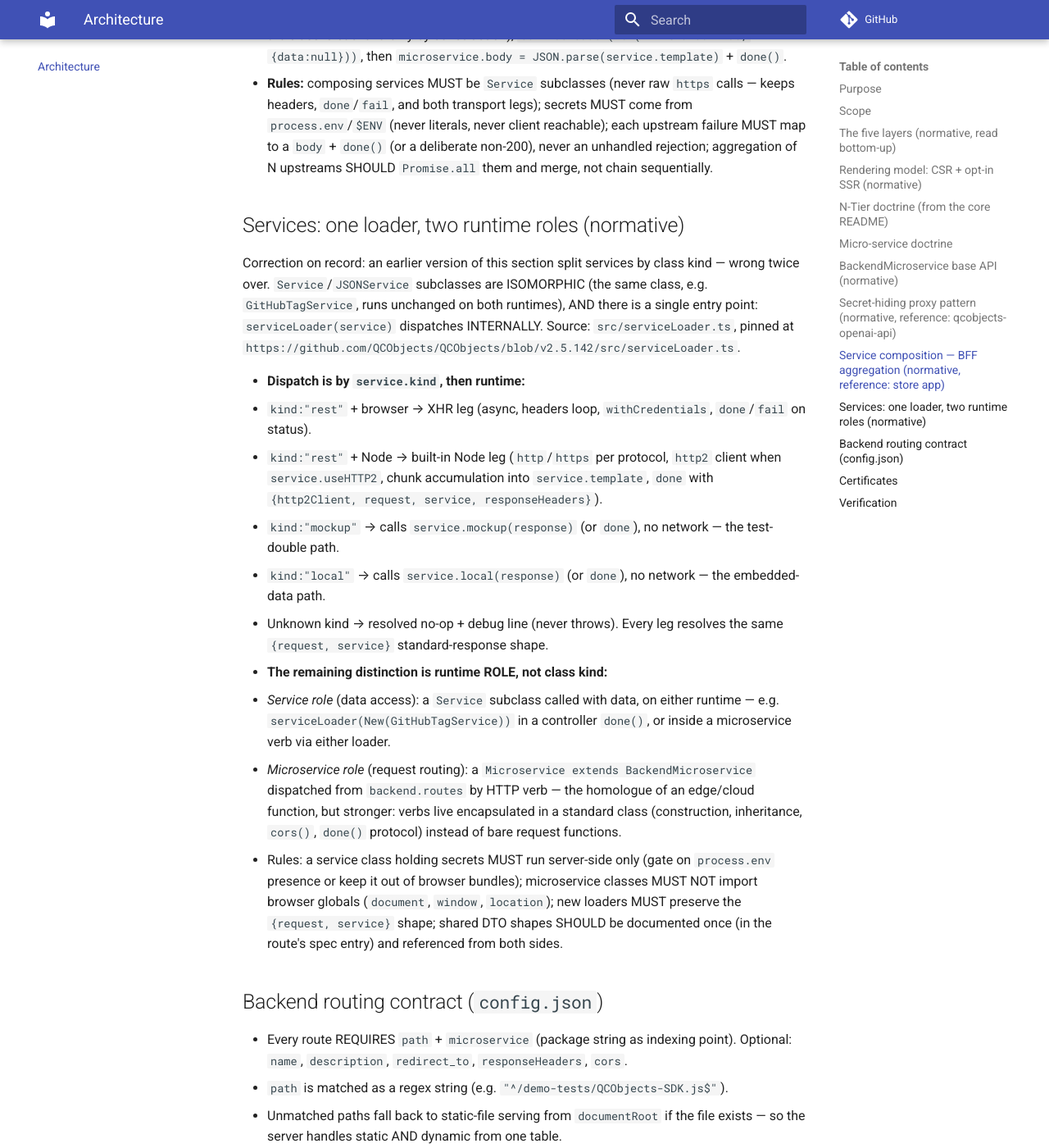
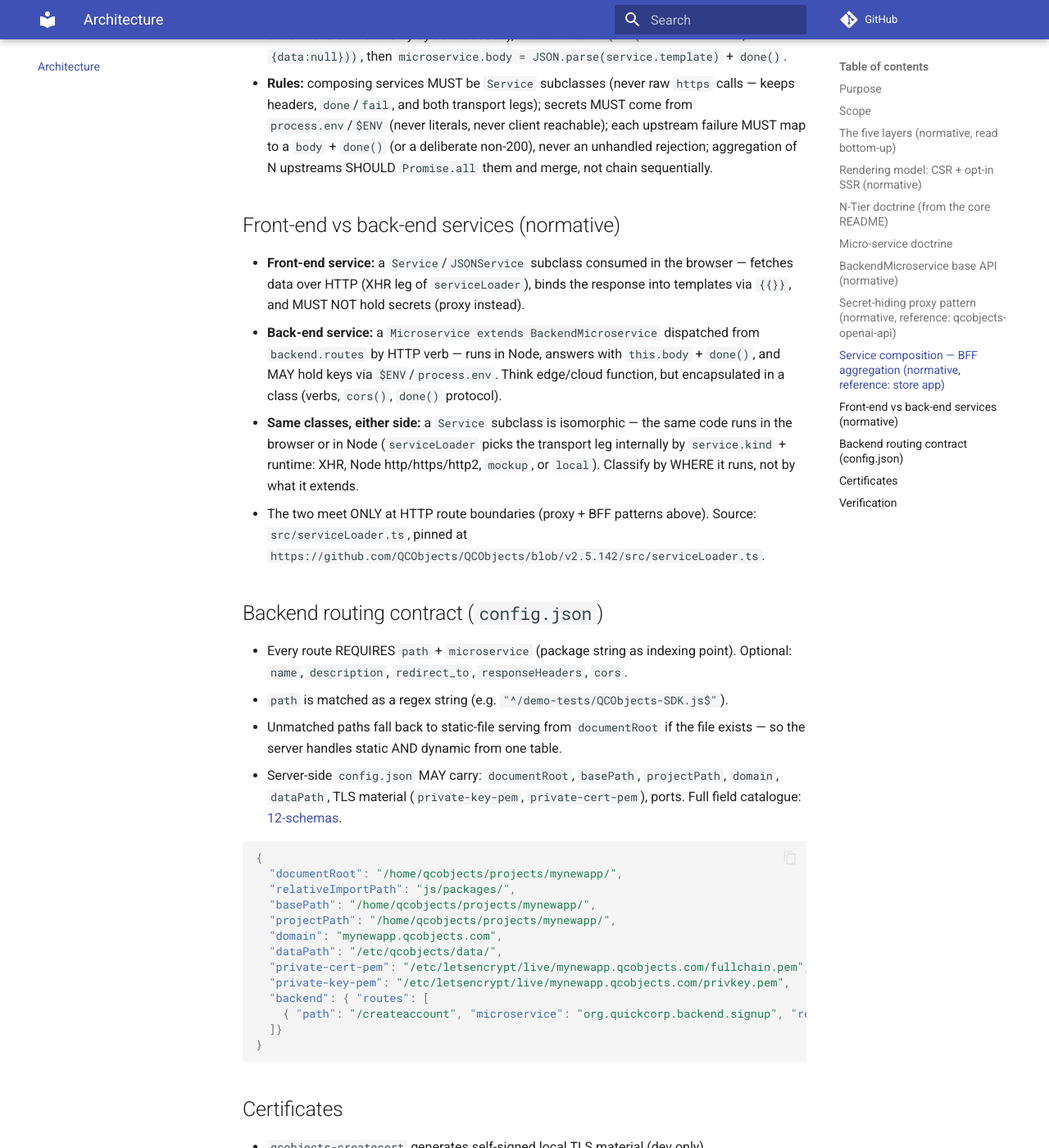
Before and after one commit to QCObjects/product-specs, an MkDocs documentation site: the page built from docs/02-architecture.md, in a window 1280 px wide and 1400 px high, scrolled down 4430 px. Shown: the whole window at 82% size. Built offline with MkDocs 1.6.1 and Material for MkDocs 9.7.7, drawn with Linux system fonts in a browser that asks for light colours; comment, search, counter and statistics services are not loaded.

Commit message:
fix: simplify to direct front-end vs back-end answer

```diff
--- a/docs/02-architecture.md
+++ b/docs/02-architecture.md
@@ -184,43 +184,22 @@ subclasses through `serviceLoader` and reshape their responses into `body`
   deliberate non-200), never an unhandled rejection; aggregation of N
   upstreams SHOULD `Promise.all` them and merge, not chain sequentially.
 
-## Services: one loader, two runtime roles (normative)
+## Front-end vs back-end services (normative)
 
-Correction on record: an earlier version of this section split services by
-class kind — wrong twice over. `Service`/`JSONService` subclasses are ISOMORPHIC
-(the same class, e.g. `GitHubTagService`, runs unchanged on both runtimes), AND
-there is a single entry point: `serviceLoader(service)` dispatches INTERNALLY.
-Source: `src/serviceLoader.ts`, pinned at
-`https://github.com/QCObjects/QCObjects/blob/v2.5.142/src/serviceLoader.ts`.
-
-- **Dispatch is by `service.kind`, then runtime:**
-  - `kind:"rest"` + browser → XHR leg (async, headers loop, `withCredentials`,
-    `done`/`fail` on status).
-  - `kind:"rest"` + Node → built-in Node leg (`http`/`https` per protocol,
-    `http2` client when `service.useHTTP2`, chunk accumulation into
-    `service.template`, `done` with `{http2Client, request, service,
-    responseHeaders}`).
-  - `kind:"mockup"` → calls `service.mockup(response)` (or `done`), no network —
-    the test-double path.
-  - `kind:"local"` → calls `service.local(response)` (or `done`), no network —
-    the embedded-data path.
-  - Unknown kind → resolved no-op + debug line (never throws).
-  Every leg resolves the same `{request, service}` standard-response shape.
-- **The remaining distinction is runtime ROLE, not class kind:**
-  - *Service role* (data access): a `Service` subclass called with data, on
-    either runtime — e.g. `serviceLoader(New(GitHubTagService))` in a controller
-    `done()`, or inside a microservice verb via either loader.
-  - *Microservice role* (request routing): a `Microservice extends
-    BackendMicroservice` dispatched from `backend.routes` by HTTP verb —
-    the homologue of an edge/cloud function, but stronger: verbs live
-    encapsulated in a standard class (construction, inheritance, `cors()`,
-    `done()` protocol) instead of bare request functions.
-- Rules: a service class holding secrets MUST run server-side only (gate on
-  `process.env` presence or keep it out of browser bundles); microservice
-  classes MUST NOT import browser globals (`document`, `window`, `location`);
-  new loaders MUST preserve the `{request, service}` shape; shared DTO shapes
-  SHOULD be documented once (in the route's spec entry) and referenced from
-  both sides.
+- **Front-end service:** a `Service`/`JSONService` subclass consumed in the
+  browser — fetches data over HTTP (XHR leg of `serviceLoader`), binds the
+  response into templates via `{{}}`, and MUST NOT hold secrets (proxy instead).
+- **Back-end service:** a `Microservice extends BackendMicroservice` dispatched
+  from `backend.routes` by HTTP verb — runs in Node, answers with `this.body` +
+  `done()`, and MAY hold keys via `$ENV`/`process.env`. Think edge/cloud
+  function, but encapsulated in a class (verbs, `cors()`, `done()` protocol).
+- **Same classes, either side:** a `Service` subclass is isomorphic — the same
+  code runs in the browser or in Node (`serviceLoader` picks the transport leg
+  internally by `service.kind` + runtime: XHR, Node http/https/http2, `mockup`,
+  or `local`). Classify by WHERE it runs, not by what it extends.
+- The two meet ONLY at HTTP route boundaries (proxy + BFF patterns above).
+  Source: `src/serviceLoader.ts`, pinned at
+  `https://github.com/QCObjects/QCObjects/blob/v2.5.142/src/serviceLoader.ts`.
 
 ## Backend routing contract (`config.json`)
 
```
Also changed, not shown: docs/03-core-framework.md (+5 -11 lines).
